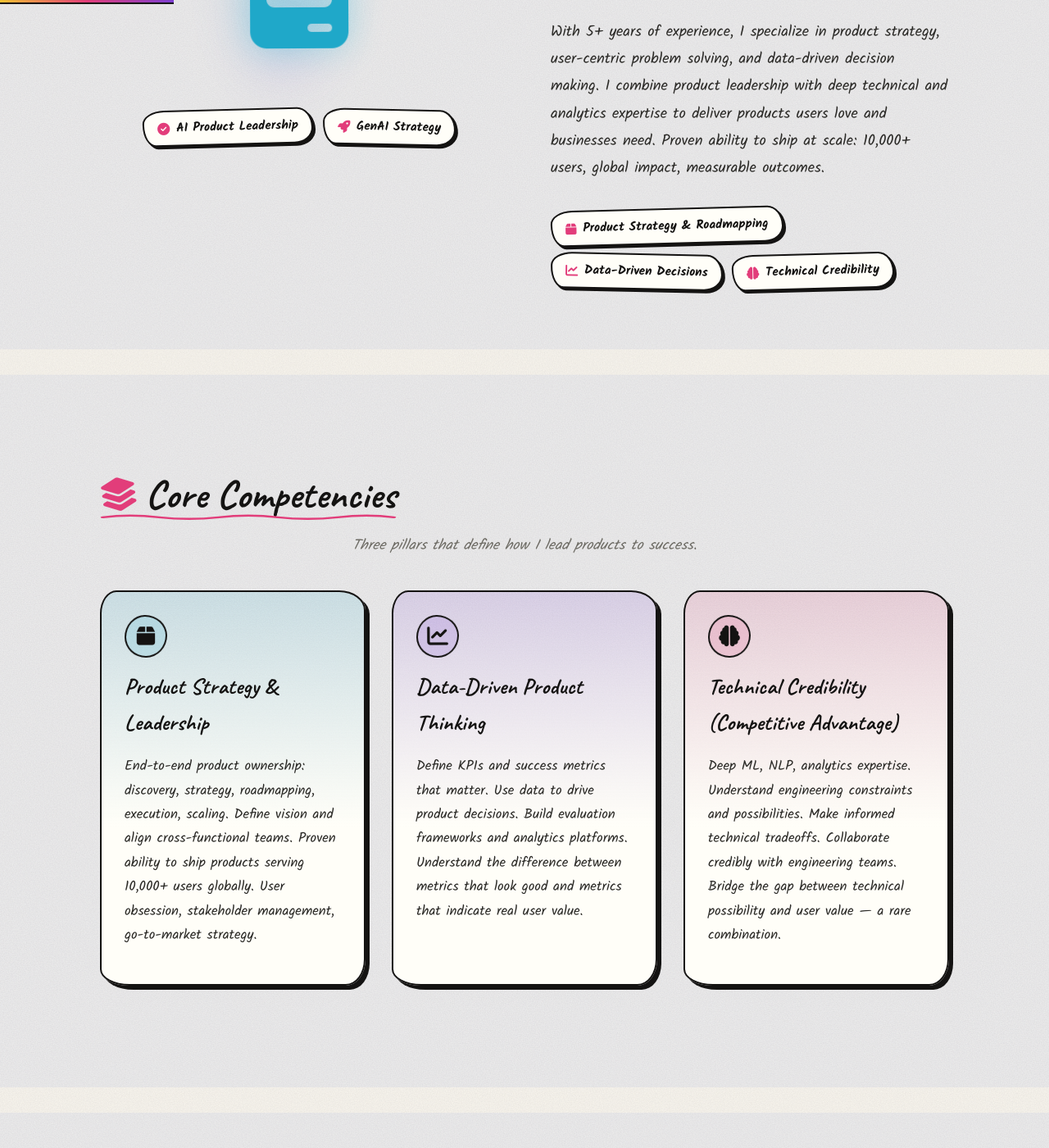
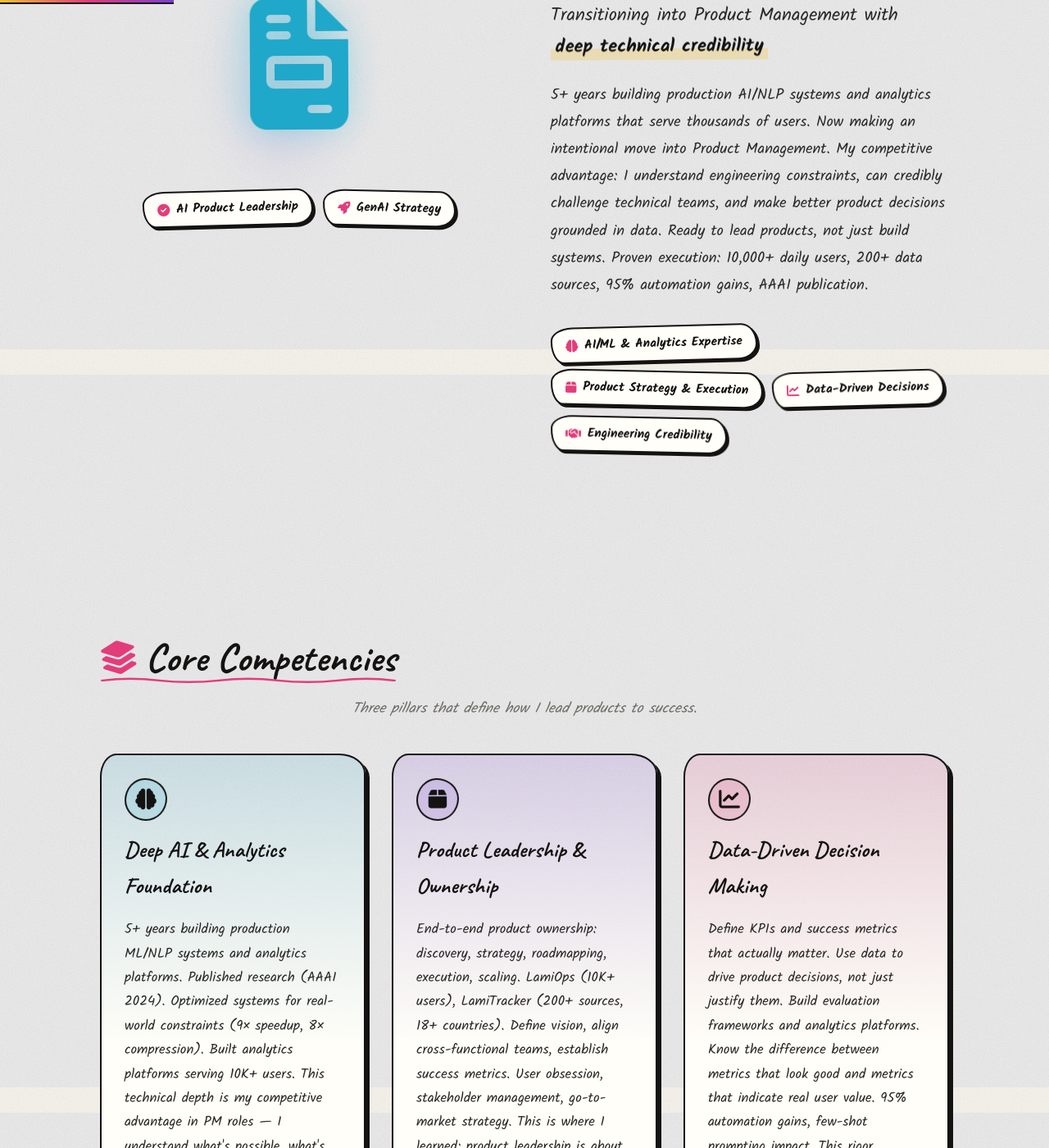
Before and after one commit to mayank1101/mayank1101.github.io, a Jekyll site: the page built from resume.html, in a window 1280 px wide and 1400 px high, scrolled down 474 px. Shown: the whole window at 82% size. Built offline with Jekyll 4.4.1, drawn with Linux system fonts in a browser that asks for light colours; some web fonts are replaced; some of the changed text lies outside the part shown.

Commit message:
udpated portfolio

```diff
--- a/about.html
+++ b/about.html
@@ -18,11 +18,10 @@ description: About Mayank Sharma - AI Product Manager & Consultant. Translating
         <div class="hero-text">
             <h1>About Me</h1>
             <p>
-                I'm a Product Manager with 5+ years of experience shipping products that matter and driving
-                measurable business impact across healthcare, manufacturing, and enterprise systems. I combine
-                product leadership with deep technical and data expertise to deliver user-centric solutions
-                that scale. My work spans product strategy, data-driven decision making, analytics platforms,
-                and cross-functional team leadership.
+                I'm an AI & Analytics professional transitioning into Product Management. With 5+ years building production
+                ML/NLP systems and analytics platforms that serve thousands of users, I'm making an intentional move toward product leadership.
+                My technical depth in data science, AI, and analytics is my competitive advantage — I understand engineering
+                constraints, can challenge technical teams credibly, and make smarter product decisions grounded in data.
             </p>
             <p class="muted about-hero-meta">
                 <i class="fas fa-graduation-cap"></i> M.Tech CSE - Data Science, IIT Jammu &middot;
@@ -34,66 +33,65 @@ description: About Mayank Sharma - AI Product Manager & Consultant. Translating
 
 <!-- My Story -->
 <div class="container section scroll-animate">
-    <h2><i class="fas fa-book-open"></i> My Story</h2>
+    <h2><i class="fas fa-book-open"></i> My Story: The Transition to Product</h2>
     <div class="about-story">
         <p>
             My journey began with a fundamental belief: <strong>the best solutions are built on understanding users and data</strong>.
-            During my M.Tech in Data Science at <strong>IIT Jammu</strong>, I learned how to think analytically about problems —
+            During my M.Tech in Data Science at <strong>IIT Jammu</strong>, I learned to think analytically about problems —
             but I quickly realized that technology alone doesn't drive impact. It's how you apply it to solve real user problems that matters.
         </p>
         <p>
-            At <strong>nference.ai</strong>, I gained deep technical expertise while learning a critical lesson: <strong>shipping products that clinicians
-            trust</strong> requires more than optimization metrics. It requires obsessive focus on reliability, user needs, and evaluation rigor.
-            I optimized models for production constraints, championed evaluation frameworks, and learned that technical excellence is
-            a means to solving user problems — not an end in itself.
+            At <strong>nference.ai</strong>, I built production NLP systems clinicians actually trust. I optimized models for real constraints (<strong>9× speedup, 8× compression</strong>),
+            championed evaluation rigor, and learned that <strong>technical excellence is worthless unless it solves user problems</strong>.
+            This is where I understood the difference between engineering for metrics and engineering for impact.
         </p>
         <p>
-            At <strong>Lamipak</strong>, I made a deliberate shift toward product thinking. I owned <strong>LamiOps</strong> (operational analytics platform serving 10K+ users)
-            and <strong>LamiTracker</strong> (regulatory intelligence across 200+ sources, 18+ countries). I defined product strategy, aligned stakeholders,
-            measured success with rigorous KPIs, and understood that <strong>product leadership is about translating ambiguous problems into solutions
-            that users love and businesses need</strong>.
+            At <strong>Lamipak</strong>, I made the deliberate shift toward product thinking. I owned <strong>LamiOps</strong> (10K+ daily users) and
+            <strong>LamiTracker</strong> (200+ sources across 18+ countries). I defined product strategy, aligned stakeholders, measured success with rigorous KPIs,
+            and realized: <strong>product leadership is about translating ambiguous problems into solutions users love and businesses need</strong>.
+            This is what excited me. Not optimizing models. Not building systems. Building products that matter.
         </p>
         <p>
-            Today, I position myself as a Product Manager with uncommon technical depth. My background in data science and analytics is not just
-            a credential — it's a competitive advantage. I can collaborate deeply with engineering and data teams, make smarter product decisions grounded
-            in data, and bridge the gap between technical possibility and user value. Beyond client work, I write <strong>Token by Token</strong> —
-            technical deep-dives on building products that matter.
+            Today, I'm intentionally transitioning into Product Management. My AI and analytics background isn't baggage — it's my competitive advantage.
+            I understand engineering trade-offs, can credibly partner with technical teams, and make better product decisions grounded in data.
+            This rare combination of technical depth and user-focused product thinking is what I bring to PM roles. I write <strong>Token by Token</strong> —
+            technical deep-dives on building products at scale — to share this perspective.
         </p>
     </div>
 </div>
 
 <!-- My Journey -->
 <div class="container section scroll-animate">
-    <h2><i class="fas fa-code-branch"></i> My Journey</h2>
+    <h2><i class="fas fa-code-branch"></i> My Journey: AI → Analytics → Product</h2>
     <p class="muted about-section-lead">
-        From technical foundations to product leadership — how I evolved from data scientist
-        to product manager with deep technical credibility.
+        From building AI systems to owning products at scale — how technical depth
+        became my competitive advantage in the transition to Product Management.
     </p>
     <div class="cards">
         <div class="card scroll-animate">
-            <h3><i class="fas fa-university"></i> Technical Foundations</h3>
+            <h3><i class="fas fa-university"></i> AI & Data Science Foundations</h3>
             <p>
                 <strong>M.Tech in Data Science from IIT Jammu</strong> (CGPA: 8.70/10).
-                Built ML models, explored statistical problem-solving. Mentored 100+ students,
-                learning that teaching requires deep understanding and user-centric communication.
+                Built ML models, explored NLP and statistical problem-solving. Mentored 100+ students.
+                Learned that deep technical understanding is the foundation for everything that follows.
             </p>
         </div>
 
         <div class="card scroll-animate">
-            <h3><i class="fas fa-hospital"></i> From Research to Solving User Problems</h3>
+            <h3><i class="fas fa-hospital"></i> Production ML & User-Centric Engineering</h3>
             <p>
-                At <strong>nference.ai</strong>, shipped production NLP systems clinicians actually trust.
-                Optimized for real constraints (<strong>9× speedup, 8× compression</strong>), championed evaluation rigor,
-                learned that product excellence means solving for users — not just optimizing metrics.
+                At <strong>nference.ai</strong>, built production NLP systems clinicians trusted.
+                Optimized for real constraints (<strong>9× speedup, 8× compression</strong>), championed evaluation rigor.
+                <strong>Key insight:</strong> technical excellence only matters if it solves real user problems.
             </p>
         </div>
 
         <div class="card scroll-animate">
-            <h3><i class="fas fa-box"></i> Product Leadership at Scale</h3>
+            <h3><i class="fas fa-rocket"></i> The Transition to Product Leadership</h3>
             <p>
-                At <strong>Lamipak</strong>, owned products end-to-end. <strong>LamiOps</strong> (10K+ users, 99% efficiency),
-                <strong>LamiTracker</strong> (200+ sources, 18+ countries). Defined strategy, aligned stakeholders, measured success,
-                shipped products users loved. This is where I became a Product Manager.
+                At <strong>Lamipak</strong>, owned analytics and intelligence products end-to-end. <strong>LamiOps</strong> (10K+ users),
+                <strong>LamiTracker</strong> (200+ sources, 18+ countries). Defined strategy, aligned stakeholders, measured success.
+                <strong>This is where I decided:</strong> I want to lead products, not just build systems. Now pursuing PM roles.
             </p>
         </div>
     </div>
@@ -101,59 +99,60 @@ description: About Mayank Sharma - AI Product Manager & Consultant. Translating
 
 <!-- Impact & Achievements -->
 <div class="container section scroll-animate">
-    <h2><i class="fas fa-chart-line"></i> Product Impact & Achievements</h2>
+    <h2><i class="fas fa-chart-line"></i> Impact: Why This Transition Makes Sense</h2>
     <div class="cards">
         <div class="card scroll-animate">
-            <h3><i class="fas fa-users"></i> 10,000+ Daily Users & Scale</h3>
+            <h3><i class="fas fa-users"></i> Built Products at Scale (10K+ Users)</h3>
             <p>
-                Shipped <strong>LamiOps</strong> (operational analytics & AI product) serving manufacturing at scale.
-                Defined product strategy, aligned cross-functional teams, established success metrics. Achieved
-                <strong>99% reduction in manual troubleshooting time</strong> — clear measure of user impact and product-market fit.
+                <strong>LamiOps:</strong> Owned operational analytics platform serving 10,000+ daily users.
+                Defined product strategy, aligned cross-functional teams, established success metrics.
+                Achieved <strong>99% reduction in manual troubleshooting</strong> — that's real user impact.
+                This experience taught me product-market fit and stakeholder alignment.
             </p>
         </div>
 
         <div class="card scroll-animate">
-            <h3><i class="fas fa-globe"></i> Global Product Strategy</h3>
+            <h3><i class="fas fa-globe"></i> Global Scale (200+ Sources, 18+ Countries)</h3>
             <p>
-                Owned <strong>LamiTracker</strong> (regulatory intelligence platform) aggregating <strong>200+ sources</strong>
-                across 18+ countries. Translated ambiguous user needs into product roadmap, achieved <strong>95% automation</strong>
-                of manual work. Demonstrates understanding of user problems and ability to scale solutions globally.
+                <strong>LamiTracker:</strong> Built regulatory intelligence platform aggregating 200+ data sources across 18+ countries.
+                Translated ambiguous regulatory needs into product roadmap, achieved <strong>95% automation</strong> of manual work.
+                This showed me how to handle ambiguous problems and scale solutions globally — core PM skills.
             </p>
         </div>
 
         <div class="card scroll-animate">
-            <h3><i class="fas fa-target"></i> Data-Driven Product Thinking</h3>
+            <h3><i class="fas fa-target"></i> Rigorous Data-Driven Thinking</h3>
             <p>
-                Published <strong>OpenMedLM</strong> (AAAI 2024, NEJM AI) demonstrating rigorous product evaluation.
-                Championed metrics and frameworks for product quality. Unique insight: <strong>few-shot prompting reduced
-                manual work by 99%</strong> — proof that understanding technical innovations drives better product decisions.
+                Published <strong>OpenMedLM</strong> (AAAI 2024, NEJM AI) with rigorous product evaluation.
+                Understand the difference between metrics that look good and metrics that indicate real user value.
+                Can define KPIs that matter and challenge teams on metrics. Few-shot prompting reduced manual work by <strong>99%</strong>.
             </p>
         </div>
 
         <div class="card scroll-animate">
-            <h3><i class="fas fa-rocket"></i> Product Reliability & Excellence</h3>
+            <h3><i class="fas fa-rocket"></i> Technical Credibility in Production</h3>
             <p>
-                At nference.ai, shipped production healthcare systems clinicians trust. Optimized for real-world constraints
-                (<strong>9× speedup, 8× compression</strong>). Received <strong>Bravo Award</strong> for making real-time deployment feasible.
-                Learned that product excellence means solving user problems reliably at scale.
+                Shipped production healthcare NLP systems clinicians actually trust. Optimized for real-world constraints
+                (<strong>9× speedup, 8× compression</strong>). Received <strong>Bravo Award</strong> for making deployment feasible.
+                This is my competitive advantage: I understand technical possibilities AND constraints that matter for products.
             </p>
         </div>
 
         <div class="card scroll-animate">
-            <h3><i class="fas fa-handshake"></i> Cross-Functional Leadership</h3>
+            <h3><i class="fas fa-handshake"></i> Cross-Functional Credibility</h3>
             <p>
-                Led end-to-end product delivery across engineering, data science, and business stakeholders.
-                Defined roadmaps, aligned teams around shared vision, drove metrics and accountability.
-                Deep technical background enables credible collaboration with engineering teams.
+                Led end-to-end delivery across engineering, data science, and business teams.
+                Deep technical background means engineers respect my decisions — I'm not guessing about trade-offs, I've built production systems.
+                This credibility accelerates execution and builds team trust.
             </p>
         </div>
 
         <div class="card scroll-animate">
-            <h3><i class="fas fa-chalkboard-teacher"></i> Product Thought Leadership</h3>
+            <h3><i class="fas fa-pen-fancy"></i> Thought Leadership</h3>
             <p>
                 Teaching Assistant at <strong>IIT Jammu</strong> (2019-2021). Author of <strong>Token by Token</strong>,
-                publishing on building products that matter. Share technical knowledge and product philosophy
-                to help others build better systems.
+                publishing technical deep-dives on building products that matter. Share perspective on how to make better decisions
+                by understanding the systems beneath them.
             </p>
         </div>
     </div>
@@ -206,13 +205,13 @@ description: About Mayank Sharma - AI Product Manager & Consultant. Translating
 
 <!-- Skills & Expertise -->
 <div class="container section scroll-animate">
-    <h2><i class="fas fa-cogs"></i> Skills & Expertise</h2>
+    <h2><i class="fas fa-cogs"></i> Skills & Expertise: What I Bring to PM Roles</h2>
     <div class="skills-grid">
         <div class="card scroll-animate card-cyan">
-            <h3><i class="fas fa-box"></i> Product Leadership</h3>
+            <h3><i class="fas fa-box"></i> Product Leadership & Execution</h3>
             <div class="skill-tags">
                 <span>Product Strategy & Vision</span>
-                <span>Product Roadmapping</span>
+                <span>Product Roadmapping & Prioritization</span>
                 <span>User Research & Problem Discovery</span>
                 <span>KPI Definition & Success Metrics</span>
                 <span>Stakeholder Management & Alignment</span>
@@ -223,30 +222,30 @@ description: About Mayank Sharma - AI Product Manager & Consultant. Translating
         </div>
 
         <div class="card scroll-animate card-purple">
-            <h3><i class="fas fa-chart-line"></i> Analytics & Data-Driven Decisions</h3>
+            <h3><i class="fas fa-chart-line"></i> Data & Analytics (Rare PM Advantage)</h3>
             <div class="skill-tags">
                 <span>KPI & Metrics Definition</span>
-                <span>Business Analytics</span>
+                <span>Business Analytics & Insights</span>
                 <span>Experimentation & A/B Testing</span>
                 <span>Evaluation Frameworks & Rigor</span>
                 <span>Operational Analytics at Scale</span>
                 <span>Data-Driven Decision Making</span>
-                <span>Power BI & Dashboarding</span>
-                <span>Product Analytics</span>
+                <span>Analytics Platform Design</span>
+                <span>SQL & Data Analysis</span>
             </div>
         </div>
 
         <div class="card scroll-animate card-pink">
-            <h3><i class="fas fa-brain"></i> Technical Depth (Competitive Advantage)</h3>
+            <h3><i class="fas fa-brain"></i> Deep Technical Credibility</h3>
             <div class="skill-tags">
                 <span>Machine Learning & AI Systems</span>
                 <span>Natural Language Processing (NLP)</span>
                 <span>Generative AI & LLMs</span>
                 <span>Model Optimization & Trade-offs</span>
-                <span>Analytics Platforms & Infrastructure</span>
-                <span>SQL & Data Analysis</span>
+                <span>Infrastructure & Systems Design</span>
                 <span>Python & Software Engineering</span>
                 <span>AWS & Cloud Deployment</span>
+                <span>Production Excellence & Reliability</span>
             </div>
         </div>
     </div>
--- a/resume.html
+++ b/resume.html
@@ -27,25 +27,26 @@ description: Professional resume of Mayank Sharma - AI Product Manager & Consult
 
     <!-- Content -->
     <div class="resume-content">
-      <h1>Product Manager & Leader</h1>
+      <h1>AI & Analytics Professional <br />→ Product Manager</h1>
       <p class="lead">
-        Shipping <span class="hero-highlight">data-driven products</span> that
-        <span class="accent-purple">solve real problems</span> at scale.
+        Transitioning into Product Management with
+        <span class="hero-highlight">deep technical credibility</span>
       </p>
       <p class="description">
-        With 5+ years of experience, I specialize in product strategy, user-centric
-        problem solving, and data-driven decision making. I combine product leadership
-        with deep technical and analytics expertise to deliver products users love
-        and businesses need. Proven ability to ship at scale: 10,000+ users, global
-        impact, measurable outcomes.
+        5+ years building production AI/NLP systems and analytics platforms that serve thousands of users.
+        Now making an intentional move into Product Management. My competitive advantage: I understand
+        engineering constraints, can credibly challenge technical teams, and make better product decisions
+        grounded in data. Ready to lead products, not just build systems. Proven execution: 10,000+ daily users,
+        200+ data sources, 95% automation gains, AAAI publication.
       </p>
       <div
         class="badges"
         style="margin-top: 1.5rem; justify-content: flex-start"
       >
-        <span><i class="fas fa-box"></i> Product Strategy & Roadmapping</span>
+        <span><i class="fas fa-brain"></i> AI/ML & Analytics Expertise</span>
+        <span><i class="fas fa-box"></i> Product Strategy & Execution</span>
         <span><i class="fas fa-chart-line"></i> Data-Driven Decisions</span>
-        <span><i class="fas fa-brain"></i> Technical Credibility</span>
+        <span><i class="fas fa-handshake"></i> Engineering Credibility</span>
       </div>
     </div>
   </div>
@@ -68,37 +69,40 @@ description: Professional resume of Mayank Sharma - AI Product Manager & Consult
   <div class="cards">
     <div class="card scroll-animate card-cyan">
       <div class="card-icon">
-        <i class="fas fa-box"></i>
+        <i class="fas fa-brain"></i>
       </div>
-      <h3>Product Strategy & Leadership</h3>
+      <h3>Deep AI & Analytics Foundation</h3>
       <p>
-        End-to-end product ownership: discovery, strategy, roadmapping, execution, scaling.
-        Define vision and align cross-functional teams. Proven ability to ship products
-        serving 10,000+ users globally. User obsession, stakeholder management, go-to-market strategy.
+        5+ years building production ML/NLP systems and analytics platforms. Published research (AAAI 2024).
+        Optimized systems for real-world constraints (9× speedup, 8× compression). Built analytics platforms
+        serving 10K+ users. This technical depth is my competitive advantage in PM roles — I understand what's
+        possible, what's hard, and how to evaluate technical decisions.
       </p>
     </div>
 
     <div class="card scroll-animate card-purple">
       <div class="card-icon">
-        <i class="fas fa-chart-line"></i>
+        <i class="fas fa-box"></i>
       </div>
-      <h3>Data-Driven Product Thinking</h3>
+      <h3>Product Leadership & Ownership</h3>
       <p>
-        Define KPIs and success metrics that matter. Use data to drive product decisions.
-        Build evaluation frameworks and analytics platforms. Understand the difference between
-        metrics that look good and metrics that indicate real user value.
+        End-to-end product ownership: discovery, strategy, roadmapping, execution, scaling.
+        LamiOps (10K+ users), LamiTracker (200+ sources, 18+ countries). Define vision, align
+        cross-functional teams, establish success metrics. User obsession, stakeholder management,
+        go-to-market strategy. This is where I learned: product leadership is about solving user problems.
       </p>
     </div>
 
     <div class="card scroll-animate card-pink">
       <div class="card-icon">
-        <i class="fas fa-brain"></i>
+        <i class="fas fa-chart-line"></i>
       </div>
-      <h3>Technical Credibility (Competitive Advantage)</h3>
+      <h3>Data-Driven Decision Making</h3>
       <p>
-        Deep ML, NLP, analytics expertise. Understand engineering constraints and possibilities.
-        Make informed technical tradeoffs. Collaborate credibly with engineering teams.
-        Bridge the gap between technical possibility and user value — a rare combination.
+        Define KPIs and success metrics that actually matter. Use data to drive product decisions, not just
+        justify them. Build evaluation frameworks and analytics platforms. Know the difference between metrics
+        that look good and metrics that indicate real user value. 95% automation gains, few-shot prompting impact.
+        This rigor translates directly to better PM decisions.
       </p>
     </div>
   </div>
@@ -132,13 +136,12 @@ description: Professional resume of Mayank Sharma - AI Product Manager & Consult
     <div style="font-size: 3rem; margin-bottom: 1.5rem">
       <i class="fas fa-paper-plane" style="color: var(--accent-purple)"></i>
     </div>
-    <h3 style="margin-bottom: 1rem">Get in Touch</h3>
+    <h3 style="margin-bottom: 1rem">Let's Talk Product</h3>
     <p style="margin-bottom: 2rem; line-height: 1.8">
-      I respond personally to every inquiry regarding
-      <strong>Product Manager</strong>,
-      <strong>Senior Product Manager</strong>,
-      <strong>Head of Product</strong>, or
-      <strong>Product Leadership</strong> opportunities.
+      I'm actively exploring <strong>Product Manager</strong>, <strong>Senior Product Manager</strong>,
+      and <strong>Product Leadership</strong> roles. I respond personally to every inquiry.
+      My positioning is clear: I'm an AI & Analytics professional with proven execution experience,
+      making an intentional transition into Product Management.
     </p>
     <p
       style="margin-bottom: 2rem; color: var(--text-muted); font-size: 0.95rem"
@@ -210,10 +213,11 @@ description: Professional resume of Mayank Sharma - AI Product Manager & Consult
     "
   >
     <h3 style="margin-bottom: 1rem">
-      <i class="fas fa-compass"></i> Explore My Product Thinking
+      <i class="fas fa-compass"></i> Understand My Perspective
     </h3>
     <p style="margin-bottom: 1.5rem">
-      Understand my philosophy on product leadership, user-centric thinking, and shipping products that matter.
+      Learn how my technical depth informs my product thinking. Read about AI systems, data-driven decisions, and why
+      shipping products that matter requires understanding both the technical foundations and user problems.
     </p>
     <div
       style="display: flex; gap: 1rem; justify-content: center; flex-wrap: wrap"
```
Also changed, not shown: index.html (+21 -22 lines), README.md.
